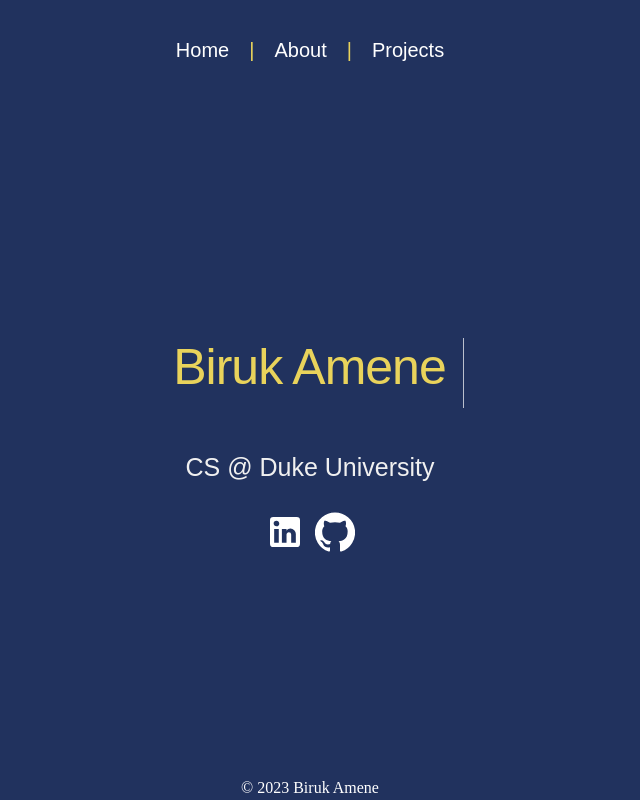
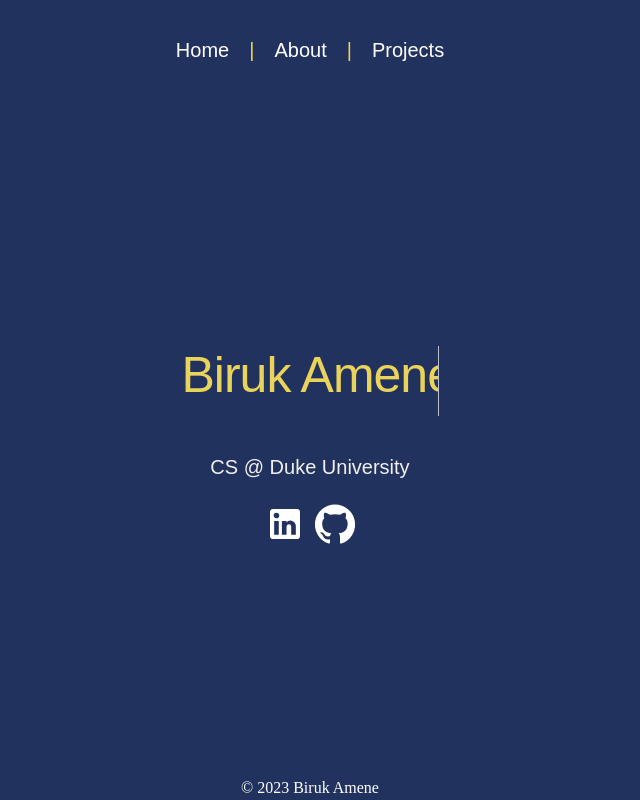
Before and after one commit to bsamene/biruk-portfolio, a React (Create React App) app: page /biruk-portfolio/homepage in a window 1280 px wide. Shown: the whole page, without its empty margins (330-970 px from the left). Built offline with nearby package versions, Linux system fonts and the light colour scheme.

Commit message:
reducing home subtitle font size and decreasing typewriter effect width

```diff
--- a/src/styles/Home.css
+++ b/src/styles/Home.css
@@ -44,7 +44,7 @@
 
 @keyframes typing {
   from { width: 0 }
-  to { width: 24% }
+  to { width: 20% }
 }
 
 
@@ -54,7 +54,7 @@
 }
   .about .prompt {
     width: 40%;
-    font-size: 25px;
+    font-size: 20px;
     margin-top: 20px;
   }
   .prompt svg {
```
